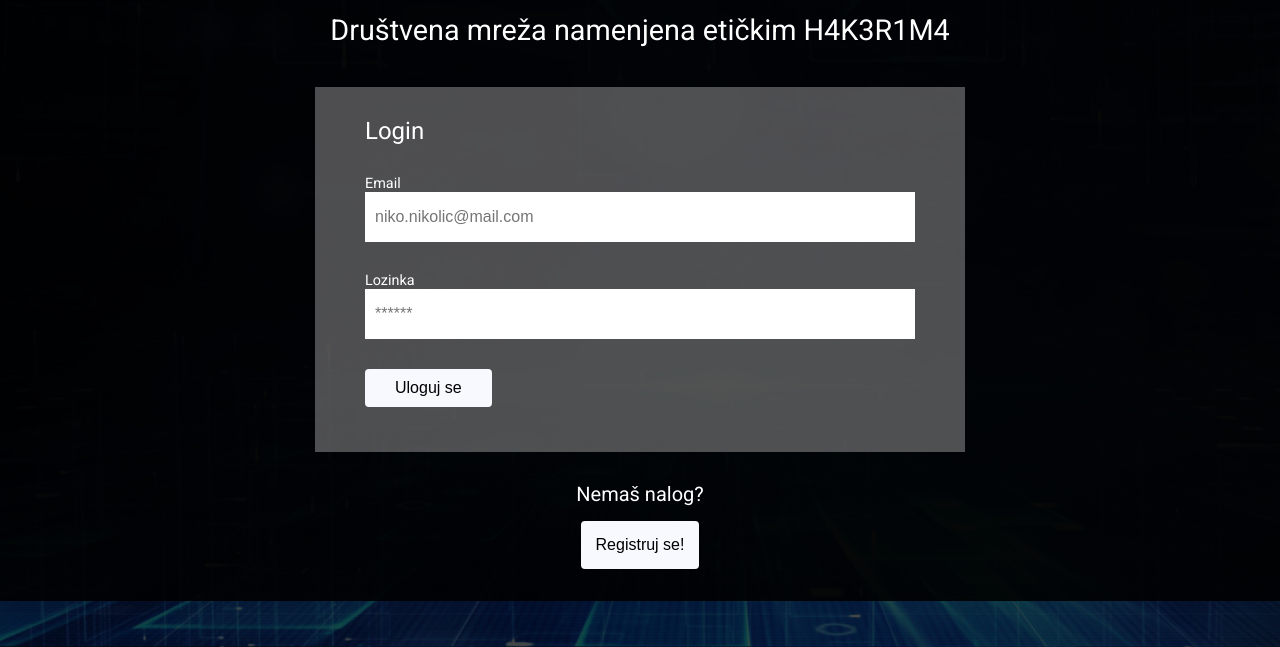
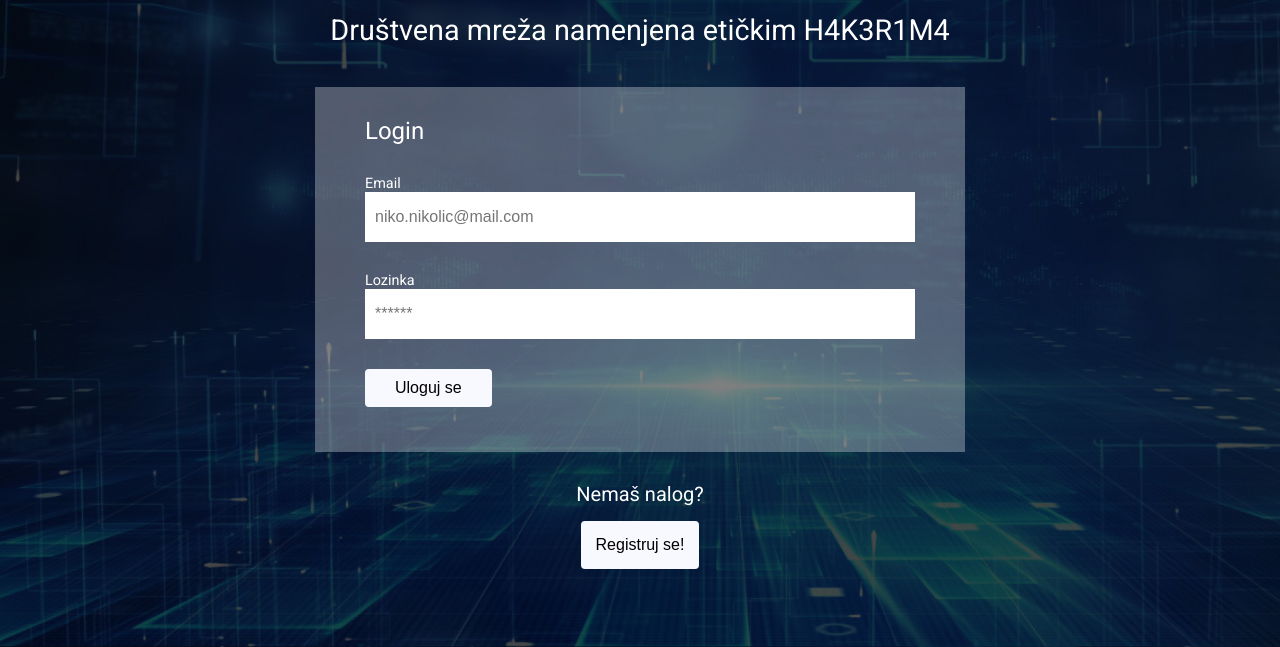
Before and after one commit to nstVanja/Cysecor-JS, a browser extension: page SocialNetwork/index.html in a window 1280 px wide. Shown: the part 153-800 px from the top of the page. Drawn offline with Linux system fonts and the light colour scheme.

Commit message:
Update style.css

```diff
--- a/SocialNetwork/css/style.css
+++ b/SocialNetwork/css/style.css
@@ -10,7 +10,7 @@ body {
   background-image: url('../img/bg.jpg');
   background-size: cover;
   color: #fff;
-  box-shadow: rgba(0, 0, 0, 0.9) 0 0 0 10000px inset;
+  /*box-shadow: rgba(0, 0, 0, 0.9) 0 0 0 10000px inset;*/
 }
 
 h1 {
```
